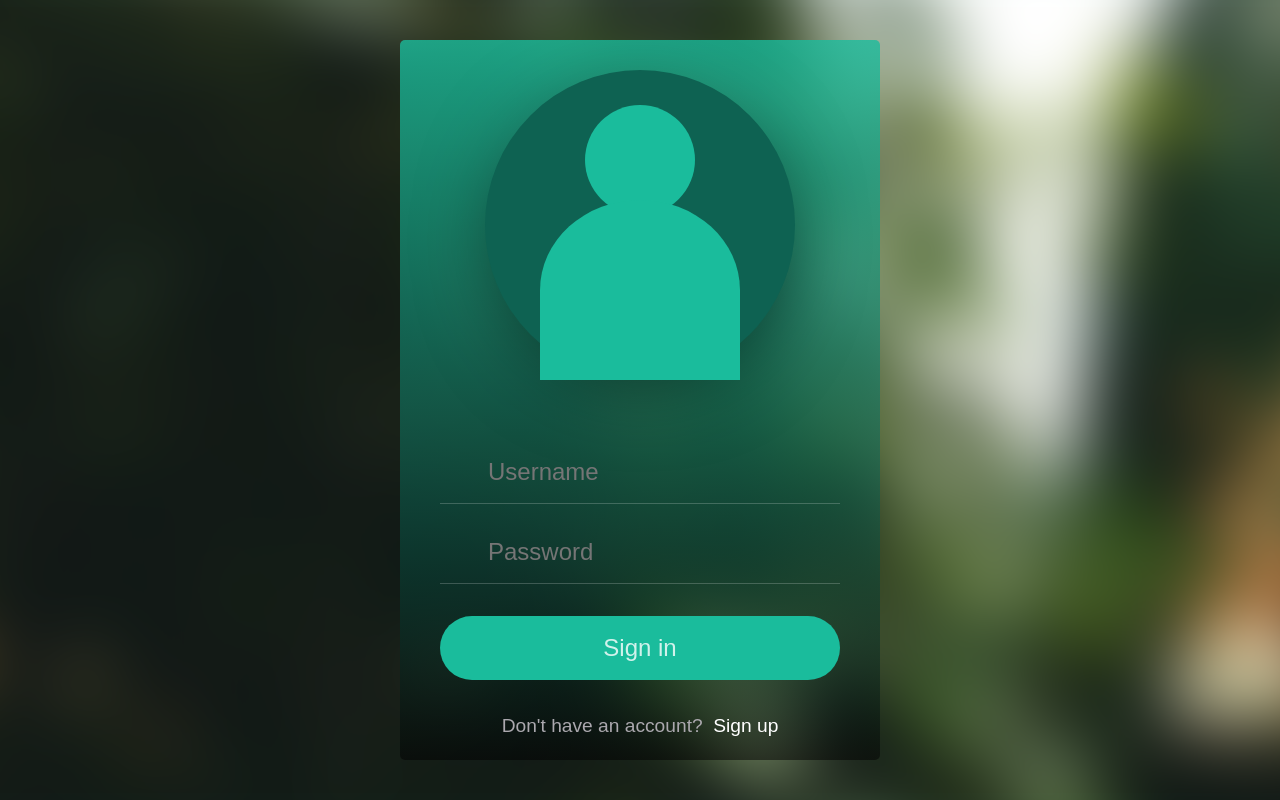
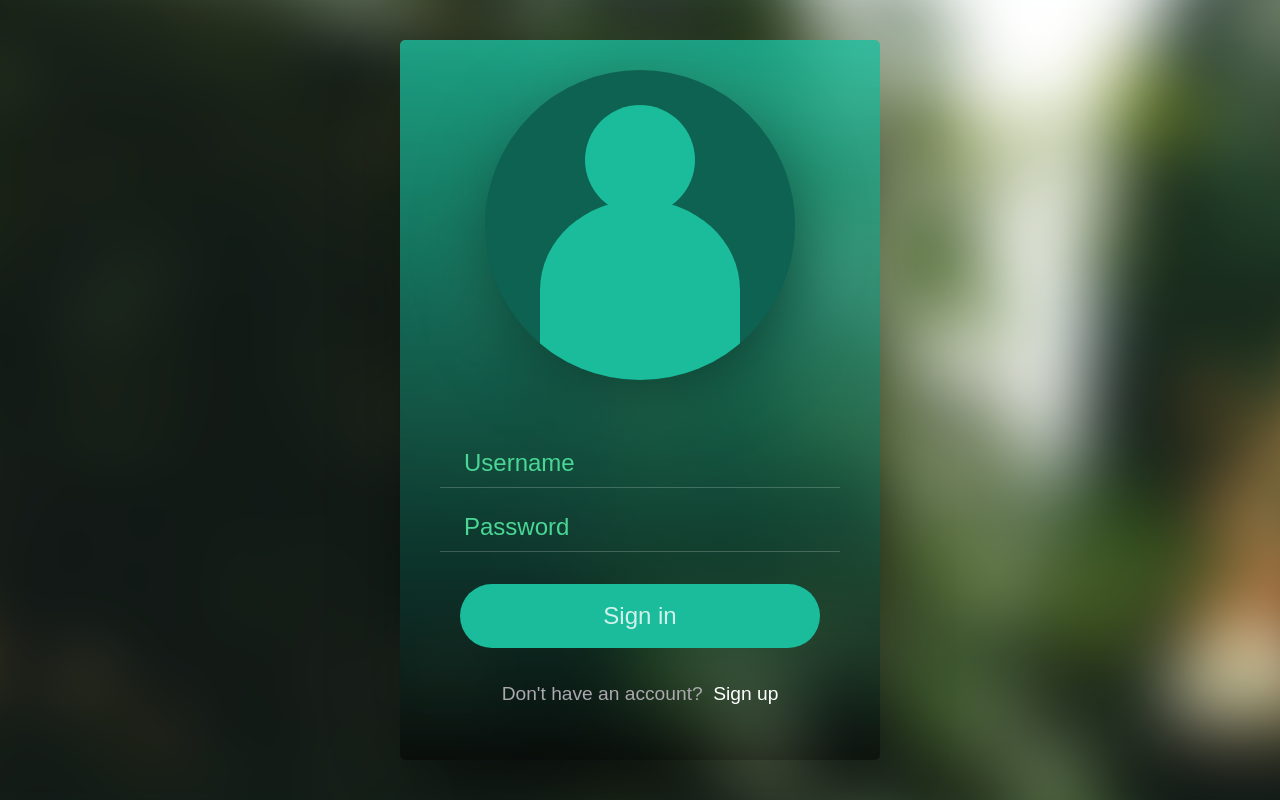
Before and after one commit to G-CorpDev/project, a React app in the folder client/: page / in a window 1280 px wide. Built offline with nearby package versions, Linux system fonts and the light colour scheme.

Commit message:
reg ui and login posting

```diff
--- a/client/src/scripts/App.js
+++ b/client/src/scripts/App.js
@@ -1,7 +1,6 @@
 import React, {Component} from 'react';
 
-import Auth from './modules/Auth.js'
-import Menu from './modules/Menu.js'
+import Page from './modules/Page.js'
 
 class App extends Component {
     constructor(props) {
@@ -11,8 +10,7 @@ class App extends Component {
     render(){
         return (
             <div className="app">
-                <Menu />
-                <Auth />
+                <Page />
                 <div className="bg"  style={{background: 'url(src/img/bg_1.jpg) no-repeat 0 0'}}></div>
             </div>
         );
--- a/client/src/scripts/modules/Auth.js
+++ b/client/src/scripts/modules/Auth.js
@@ -3,25 +3,103 @@ import React, {Component} from 'react';
 class Auth extends Component {
     constructor(props) {
         super(props);
+        this.state = {
+            logging: false,
+            regInputs: ["Username", "Password", "Confirm password", "Nickname", "Sex", "Age", "Height", "Weight"],
+            regValues: ["", "", "", "", "", "", "", ""],
+            logInputs: ["Username", "Password"],
+            logValues: ["", ""],
+            flip: props.flip,
+        }
+    }
+
+    login() {
+        let axios = require('axios');
+        console.log("logging in...");
+        let logging = this.state.logging;
+        this.setState({logging: !logging});
+        if (this.state.logging) {
+            axios.post('localhost:3000/login', {username: this.state.logInputs[0], password: this.state.logInputs[1]})
+                .then(function (response) {
+                    console.log("response: " + response);
+                });
+        }
+    }
+
+    register() {
+        console.log("Making Registration...");
+    }
+
+    flip() {
+        this.setState({logging: false});
+        this.state.flip();
+    }
+
+    handleChange(index, g, event) {
+        if (g === "register") {
+            let regValues = this.state.regValues.slice();
+            regValues[index] = event.target.value;
+            this.setState({regValues: regValues});
+        } else {
+            let logValues = this.state.logValues.slice();
+            logValues[index] = event.target.value;
+            this.setState({logValues: logValues});
+        }
+
+    }
+
+    renderInput(g, label, index) {
+        let used = "";
+        if (g === "register") {
+            used = this.state.regValues[index] !== "" ? "used " : "";
+        } else {
+            used = this.state.logValues[index] !== "" ? "used " : "";
+        }
+        return (
+            <div className={g + "__row"} key={index}>
+                <input type="text" className={g + "__input " + used + label}
+                       onChange={this.handleChange.bind(this, index, g)}/>
+                <label>{label}</label>
+            </div>
+        )
     }
 
     render() {
+        let regRows = [];
+        let logRows = [];
+        let _this = this;
+        this.state.regInputs.forEach(function (element, index) {
+            regRows.push(_this.renderInput("register", element, index));
+        });
+        this.state.logInputs.forEach(function (element, index) {
+            logRows.push(_this.renderInput("login", element, index));
+        });
+
         return (
             <div className="auth">
+                <div className="register">
+                    <div className="register__form">
+                        {regRows}
+                        <button type="button" className="submit" onClick={() => this.register()}>
+                            Sign up
+                        </button>
+                        <p className="register__signin">Already have an account? &nbsp;<a onClick={() => this.flip()}>Sign
+                            in</a></p>
+                    </div>
+                </div>
                 <div className="login">
                     <div className="login__person">
-                        <div className="login__person__head"></div>
+                        <div
+                            className={"login__person__head " + (this.state.logging ? "login__person__head--logging" : "")}></div>
                         <div className="login__person__body"></div>
                     </div>
                     <div className="login__form">
-                        <div className="login__row">
-                            <input type="text" className="login__input name" placeholder="Username"/>
-                        </div>
-                        <div className="login__row">
-                            <input type="password" className="login__input pass" placeholder="Password"/>
-                        </div>
-                        <button type="button" className="login__submit">Sign in</button>
-                        <p className="login__signup">Don't have an account? &nbsp;<a>Sign up</a></p>
+                        {logRows}
+                        <button type="button" className="submit" onClick={() => this.login()}>
+                            {this.state.logging ? "Logging in..." : "Sign in"}
+                        </button>
+                        <p className="login__signup">Don't have an account? &nbsp;<a onClick={() => this.flip()}>Sign
+                            up</a></p>
                     </div>
                 </div>
             </div>
--- /dev/null
+++ b/client/src/scripts/modules/Page.js
@@ -0,0 +1,27 @@
+import React, {Component} from 'react';
+
+import Auth from './Auth.js'
+
+class Page extends Component {
+    constructor(props) {
+        super(props);
+        this.state = {
+            flip: "page--noflip"
+        }
+    }
+
+    flip(){
+        let flip = this.state.flip==="page--noflip" ? "page--flip" : "page--noflip";
+        this.setState({flip: flip});
+    }
+
+    render() {
+        return (
+            <div className={"page " + this.state.flip}>
+                <Auth flip={() => this.flip()}/>
+            </div>
+        );
+    }
+}
+
+export default Page;
--- a/client/src/scss/auth.scss
+++ b/client/src/scss/auth.scss
@@ -1,15 +1,15 @@
 @import "color";
 
-.auth {
-  position: absolute;
-  top: 45%;
-  left: 50%;
-  margin-left: -15rem;
-  margin-top: -20rem;
-  width: 30rem;
-  height: 45rem;
-  overflow: hidden;
-  z-index: 2;
+@keyframes bounce {
+  0%, 20%, 50%, 80%, 100% {
+    transform: translateY(0);
+  }
+  40% {
+    transform: translateY(-20px);
+  }
+  60% {
+    transform: translateY(-5px);
+  }
 }
 
 input, button {
@@ -17,12 +17,102 @@ input, button {
   border: none;
 }
 
-.login {
+.submit {
   position: relative;
+  width: 90%;
+  height: 4rem;
+  margin: 2rem 0 2.2rem;
+  color: rgba(255, 255, 255, 0.8);
+  background: $turquoise;
+  font-size: 1.5rem;
+  border-radius: 3rem;
+  cursor: pointer;
+  overflow: hidden;
+  transition: width 0.4s;
+
+  &:hover {
+    width: 75%;
+  }
+}
+
+.login, .register {
+  position: absolute;
+  display: table;
+  width: 100%;
   height: 100%;
   border-radius: 5px;
   background: linear-gradient(rgba($turquoise, 0.8) 0%, $shadow 100%);
-  transform: scale(1);
+  backface-visibility: hidden;
+  transition: transform 500ms;
+  transition-timing-function: linear;
+  box-shadow: 0 15px 80px -15px $shadow--light, 0 55px 50px -35px $shadow--light;
+
+  &__form {
+    position: absolute;
+    left: 0;
+    width: 100%;
+    padding: 1.5rem 2.5rem;
+    text-align: center;
+  }
+
+  &__row {
+    position: relative;
+    height: 4rem;
+    border-bottom: 1px solid rgba(255, 255, 255, 0.2);
+
+    label {
+      color: #4ad796;
+      left: 0;
+      top: 25px;
+      font-size: 1.5rem;
+      font-weight: normal;
+      position: absolute;
+      pointer-events: none;
+      padding-left: 1.5rem;
+      transition: all 0.2s ease;
+      transform-origin: 0 0;
+    }
+
+    input:focus ~ label, input.used ~ label {
+      top: 4px;
+      transform: scale(.75);
+      left: -1.3rem;
+      color: $white;
+    }
+
+  }
+
+  &__input {
+    display: inline-block;
+    position: absolute;
+    left: 0;
+    bottom: 0;
+    width: 25rem;
+    height: 70%;
+    padding-left: 1.5rem;
+    font-size: 1.5rem;
+    background: transparent;
+    color: #FDFCFD;
+  }
+
+  &__signup, &__signin {
+    font-size: 1.2rem;
+    color: #ABA8AE;
+
+    a {
+      color: #fff;
+      cursor: pointer;
+    }
+  }
+}
+
+.login {
+  transform: rotateY(0deg);
+
+  &__form {
+    top: 50%;
+    height: 50%;
+  }
 
   &__person {
     position: absolute;
@@ -34,6 +124,8 @@ input, button {
     background: darken($turquoise, 20%);
     border-radius: 100%;
     box-shadow: 0 15px 80px -15px $shadow;
+    overflow: hidden;
+
     &__head {
       position: absolute;
       width: 110px;
@@ -43,6 +135,13 @@ input, button {
       transform: translate(-50%, 0%);
       background: $turquoise;
       border-radius: 100%;
+
+      &--logging {
+        left: 100px;
+        top: 35px;
+        animation: bounce 1.75s infinite;
+      }
+
     }
     &__body {
       position: absolute;
@@ -56,54 +155,14 @@ input, button {
       overflow: hidden;
     }
   }
+}
+
+.register {
+  transform: rotateY(180deg);
 
   &__form {
-    position: absolute;
-    top: 50%;
-    left: 0;
-    width: 100%;
-    height: 50%;
-    padding: 1.5rem 2.5rem;
-    text-align: center;
-  }
-
-  &__row {
-    height: 5rem;
-    padding-top: 1rem;
-    border-bottom: 1px solid rgba(255, 255, 255, 0.2);
-  }
-
-  &__input {
-    display: inline-block;
-    width: 22rem;
+    top: 0;
     height: 100%;
-    padding-left: 1.5rem;
-    font-size: 1.5rem;
-    background: transparent;
-    color: #FDFCFD;
-  }
-
-  &__submit {
-    position: relative;
-    width: 100%;
-    height: 4rem;
-    margin: 2rem 0 2.2rem;
-    color: rgba(255, 255, 255, 0.8);
-    background: $turquoise;
-    font-size: 1.5rem;
-    border-radius: 3rem;
-    cursor: pointer;
-    overflow: hidden;
-  }
-
-  &__signup {
-    font-size: 1.2rem;
-    color: #ABA8AE;
-
-    a {
-      color: #fff;
-      cursor: pointer;
-    }
   }
 
 }
--- a/client/src/scss/main.scss
+++ b/client/src/scss/main.scss
@@ -42,5 +42,25 @@ body {
     z-index: 2;
     text-shadow: 2px 4px 3px $shadow--light;
   }
+}
 
+
+.page {
+  display: inline-block;
+  position: absolute;
+  top: 45%;
+  left: 50%;
+  margin-left: -15rem;
+  margin-top: -20rem;
+  width: 30rem;
+  height: 45rem;
+  z-index: 2;
+  perspective: 1000px;
+
+  &.page--flip .login {
+    transform: rotateY(-180deg);
+  }
+  &.page--flip .register {
+    transform: rotateY(0deg);
+  }
 }
```
